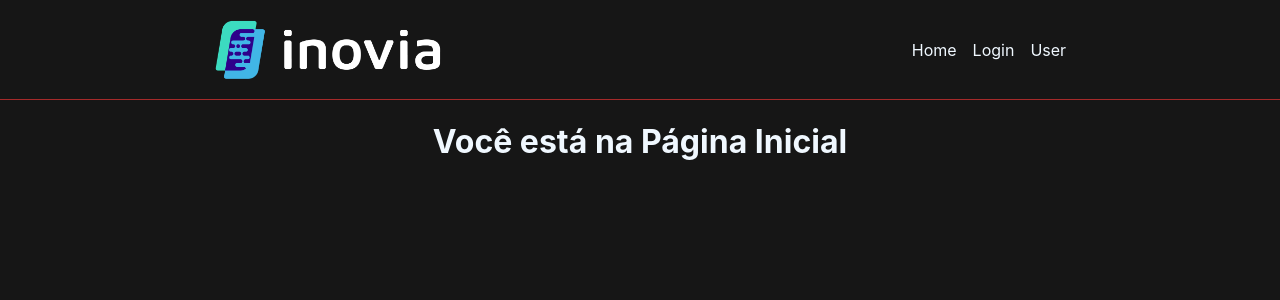
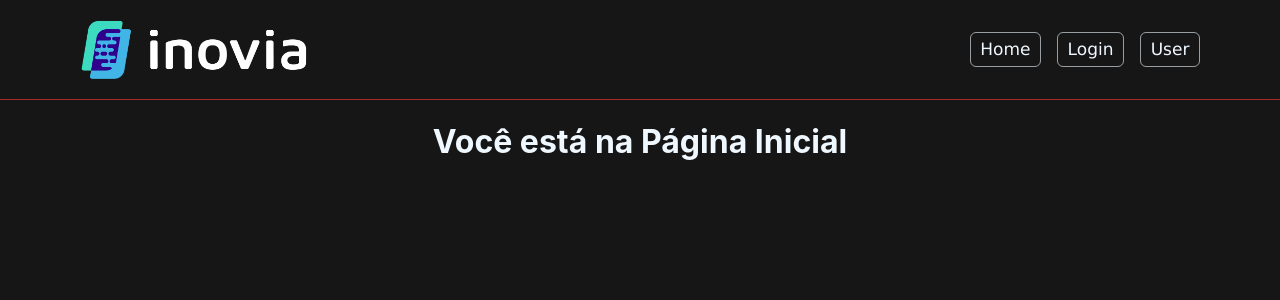
Before and after one commit to SantosVicente/inovia-estagio, a React (Create React App) app: page / in a window 1280 px wide. Shown: the top 300 px of the page. Built offline with nearby package versions, Linux system fonts and the light colour scheme.

Commit message:
initial api test

```diff
--- a/package.json
+++ b/package.json
@@ -6,6 +6,7 @@
     "@testing-library/jest-dom": "^5.16.5",
     "@testing-library/react": "^13.4.0",
     "@testing-library/user-event": "^13.5.0",
+    "axios": "^1.3.4",
     "react": "^18.2.0",
     "react-dom": "^18.2.0",
     "react-router-dom": "^6.8.1",
--- a/src/Pages/Home/index.js
+++ b/src/Pages/Home/index.js
@@ -6,7 +6,6 @@ function Home() {
     return (
         <div className='home'>
             <Header />
-
             <h1>Você está na Página Inicial</h1>
         </div>
     );
--- a/src/Pages/Login/index.js
+++ b/src/Pages/Login/index.js
@@ -1,12 +1,46 @@
 import './styles.css'
 import '../Global.css'
 import Header from '../../components/Header'
+import { useState, useEffect } from 'react';
+import { Link } from 'react-router-dom';
+import blogFetch from '../../axios/config';
 
 function Login () {
+
+    const [posts, setPosts] = useState([]) //o posts vira um array vazio e o SetPosts modifica o valor do posts
+
+    const getPosts = async() => {
+
+        try{
+
+            const response = await blogFetch.get("/posts")
+
+            const data = response.data
+
+            setPosts(data);
+
+        } catch (error) {
+            console.log(error);
+        }
+
+    }
+
+    useEffect(() => {
+        getPosts();
+    }, []);
+
     return (
         <div className='login'>
             <Header />
             <h1>Você está na Página Login</h1>
+            {posts.lenght === 0 ? <p>Carregando...</p> : (
+                posts.map((post) => (
+                    <div className="post" key={post.id}>
+                        <h2>{post.title}</h2>
+                        <p>{post.body}</p>
+                    </div>
+                ))
+            )}
         </div>
     );
 }
--- /dev/null
+++ b/src/axios/config.js
@@ -0,0 +1,7 @@
+import axios from "axios";
+
+const blogFetch = axios.create ({
+    baseURL: "https://jsonplaceholder.typicode.com"
+});
+
+export default blogFetch;
--- a/src/components/Header/index.js
+++ b/src/components/Header/index.js
@@ -6,9 +6,9 @@ function Header() {
     return (
         <div>
             <nav>
-                <img src = {Logo} className='logo'/>
+                <img src = { Logo } className='logo'/>
                 <ul>
-                    <li className='home'>
+                    <li className='item1'>
                         <Link to="/">Home</Link>
                     </li>
                     <li>
--- a/src/components/Header/styles.css
+++ b/src/components/Header/styles.css
@@ -1,14 +1,27 @@
 nav {
     display: flex;
-    justify-content: space-around;
+    justify-content: space-between;
     align-items: center;
-    padding-top: 1rem;
-    padding-bottom: 1rem;
+    padding: 1rem 5rem;
     border-bottom: 1px solid brown;
 }
 
 nav a {
     text-decoration: none;
+    border: 1px solid rgba(240, 248, 255, 0.600);
+    border-radius: 6px;
+    padding-top: .4rem;
+    padding-bottom: .4rem;
+    padding-left: .6rem;
+    padding-right: .6rem;
+    font-size: 17px;
+    font-family: Verdana, Geneva, Tahoma, sans-serif;
+}
+
+nav a:hover {
+    background-color: rgba(240, 248, 255, 0.800);
+    color: #161616;
+    transition: .2s;
 }
 
 nav ul {
@@ -20,7 +33,7 @@ nav li {
     margin-left: 1rem;
 }
 
-nav .home {
+nav .item1 {
     margin-left: 0;
 }
 
```
Also changed, not shown: 1 other file (tests, documents, lock files or other folders).
